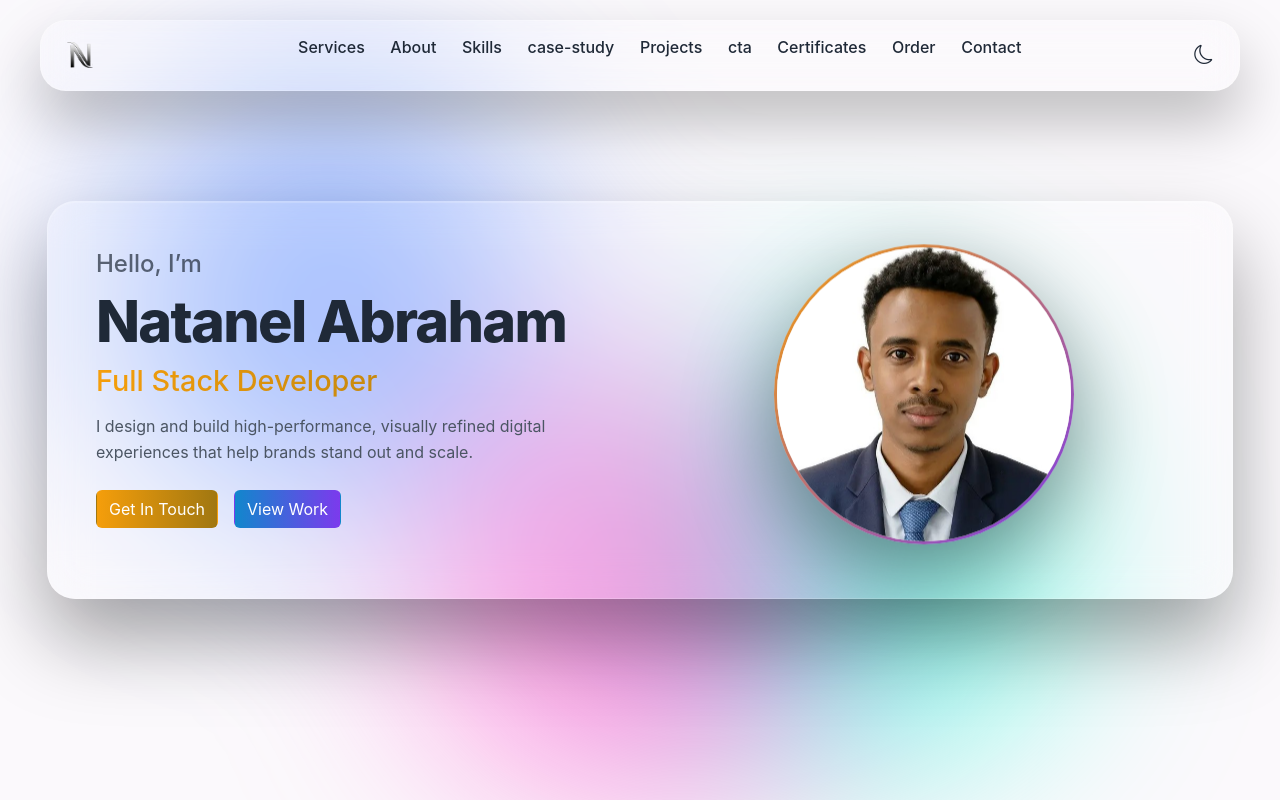
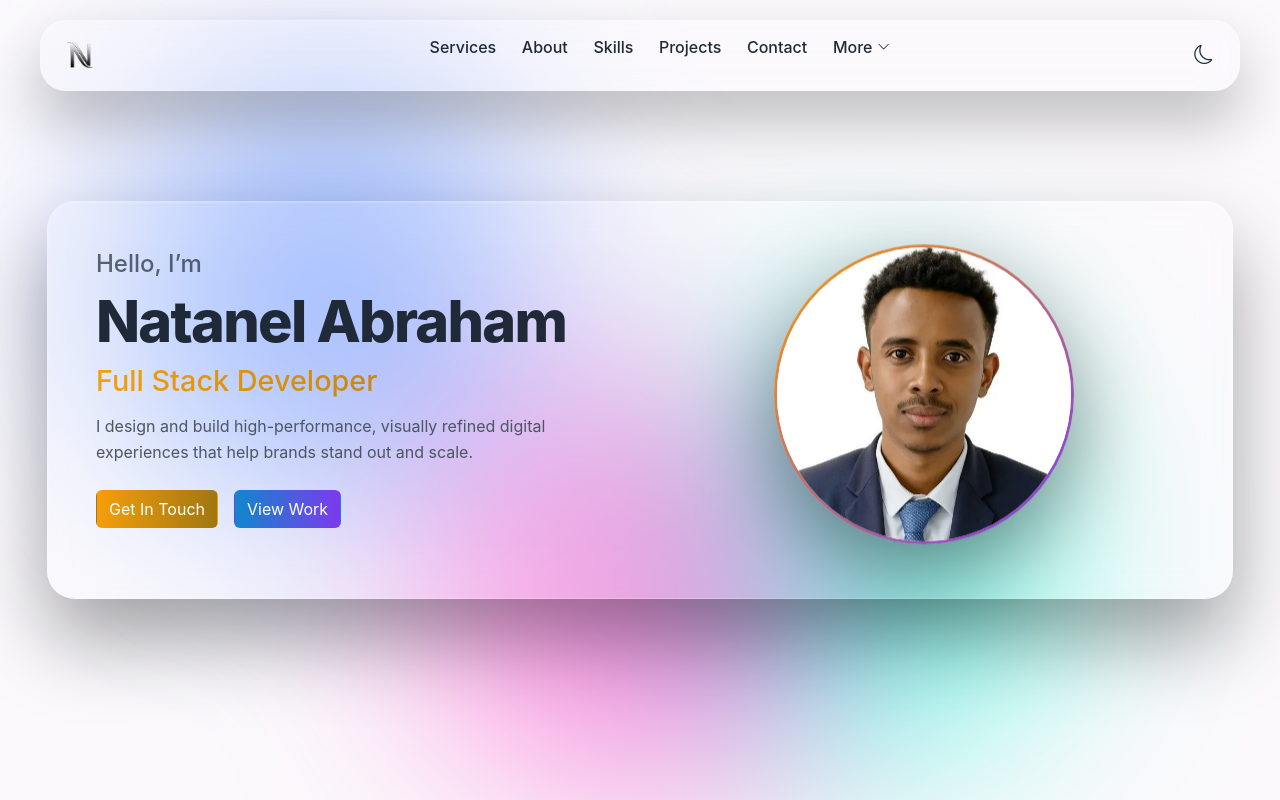
Before and after one commit to NatnaelAbreham/portfolio, a React (Vite) app: page / in a window 1280 px wide. Shown: the top 800 px of the page. Built offline with nearby package versions, Linux system fonts and the light colour scheme.

Commit message:
navbar dropdown

```diff
--- a/src/components/Navbar.jsx
+++ b/src/components/Navbar.jsx
@@ -6,17 +6,23 @@ const Navbar = ({ toggleTheme, theme }) => {
   const [hidden, setHidden] = useState(false);
   const [menuOpen, setMenuOpen] = useState(false);
   const [activeSection, setActiveSection] = useState("home");
+  const [dropdownOpen, setDropdownOpen] = useState(false);
   const lastScroll = useRef(0);
 
-  const navItems = ["Home", "Services", "About", "Skills", "case-study", "Projects","cta", "Certificates", "Order", "Contact"];
+  // Define dropdown items
+  const dropdownItems = ["case-study", "CTA", "Certificates", "Order"];
+  const mainNavItems = ["Home", "Services", "About", "Skills", "Projects", "Contact"];
 
-  // Scroll hide navbar
+  const navItems = [...mainNavItems, ...dropdownItems];
+
+  // Close dropdown on scroll
   useEffect(() => {
     const onScroll = () => {
       const current = window.scrollY;
       if (current > lastScroll.current && current > 120) {
         setHidden(true);
         setMenuOpen(false);
+        setDropdownOpen(false);
       } else {
         setHidden(false);
       }
@@ -26,7 +32,7 @@ const Navbar = ({ toggleTheme, theme }) => {
       navItems.forEach((item) => {
         const el = document.getElementById(item.toLowerCase());
         if (el) {
-          const top = el.offsetTop - 150; // adjust for navbar height
+          const top = el.offsetTop - 150;
           const bottom = top + el.offsetHeight;
           if (current >= top && current < bottom) {
             setActiveSection(item.toLowerCase());
@@ -39,17 +45,27 @@ const Navbar = ({ toggleTheme, theme }) => {
     return () => window.removeEventListener("scroll", onScroll);
   }, [navItems]);
 
+  // Close dropdown when clicking outside
+  useEffect(() => {
+    const handleClickOutside = (event) => {
+      if (!event.target.closest('.dropdown')) {
+        setDropdownOpen(false);
+      }
+    };
+    document.addEventListener('click', handleClickOutside);
+    return () => document.removeEventListener('click', handleClickOutside);
+  }, []);
+
   return (
     <nav className={`floating-navbar ${hidden ? "hide" : ""}`}>
       <div className="nav-glass">
         <a href="#home" className="brand">
           <img src={logo} alt="logo" />
-          {/* <span class  = "text-warning">atty</span> */}
         </a>
 
         {/* Desktop */}
         <ul className="nav-links desktop">
-  {navItems
+          {mainNavItems
             .filter(item => item !== "Home")
             .map(item => (
               <li key={item}>
@@ -61,6 +77,32 @@ const Navbar = ({ toggleTheme, theme }) => {
                 </a>
               </li>
             ))}
+
+          {/* Dropdown */}
+          <li className="dropdown">
+            <button
+              className={`dropdown-btn ${dropdownOpen ? "active-dropdown" : ""}`}
+              onClick={(e) => {
+                e.stopPropagation();
+                setDropdownOpen(!dropdownOpen);
+              }}
+            >
+              More <i className={`bi bi-chevron-down ${dropdownOpen ? "rotate" : ""}`} />
+            </button>
+            <ul className={`dropdown-menu ${dropdownOpen ? "show" : ""}`}>
+              {dropdownItems.map(item => (
+                <li key={item}>
+                  <a
+                    href={`#${item.toLowerCase()}`}
+                    className={activeSection === item.toLowerCase() ? "active" : ""}
+                    onClick={() => setDropdownOpen(false)}
+                  >
+                    {item}
+                  </a>
+                </li>
+              ))}
+            </ul>
+          </li>
         </ul>
 
         {/* Actions */}
@@ -81,7 +123,7 @@ const Navbar = ({ toggleTheme, theme }) => {
 
       {/* Mobile dropdown */}
       <div className={`mobile-menu ${menuOpen ? "show" : ""}`}>
-  {navItems
+        {mainNavItems
           .filter(item => item !== "Home")
           .map(item => (
             <a
@@ -93,6 +135,21 @@ const Navbar = ({ toggleTheme, theme }) => {
               {item}
             </a>
           ))}
+
+        {/* Mobile: Show dropdown items as separate */}
+        <div className="mobile-dropdown-separator">
+          <hr />
+          {dropdownItems.map(item => (
+            <a
+              key={item}
+              href={`#${item.toLowerCase()}`}
+              className={activeSection === item.toLowerCase() ? "active" : ""}
+              onClick={() => setMenuOpen(false)}
+            >
+              {item}
+            </a>
+          ))}
+        </div>
       </div>
     </nav>
   );
--- a/src/styles/navbar.css
+++ b/src/styles/navbar.css
@@ -74,7 +74,81 @@
 
 
 
+/* =========================
+   DROPDOWN STYLES
+========================= */
+.dropdown {
+  position: relative;
+}
 
+.dropdown-btn {
+  background: none;
+  border: none;
+  color: var(--text-primary);
+  font-weight: 500;
+  cursor: pointer;
+  display: flex;
+  align-items: center;
+  gap: 0.3rem;
+  padding: 0;
+  font-size: 1rem;
+}
+
+.dropdown-btn i {
+  transition: transform 0.3s ease;
+  font-size: 0.8rem;
+}
+
+.dropdown-btn i.rotate {
+  transform: rotate(180deg);
+}
+
+.dropdown-menu {
+  position: absolute;
+  top: 100%;
+  left: 0;
+  margin-top: 0.8rem;
+  background: rgba(30, 30, 35, 0.95);
+  backdrop-filter: blur(18px);
+  border: 1px solid rgba(255, 255, 255, 0.18);
+  border-radius: 12px;
+  padding: 0.5rem 0;
+  min-width: 160px;
+  list-style: none;
+  opacity: 0;
+  visibility: hidden;
+  transform: translateY(-10px);
+  transition: all 0.3s ease;
+  z-index: 1000;
+}
+
+.dropdown-menu.show {
+  opacity: 1;
+  visibility: visible;
+  transform: translateY(0);
+}
+
+.dropdown-menu li {
+  padding: 0;
+}
+
+.dropdown-menu a {
+  display: block;
+  padding: 0.6rem 1.2rem;
+  text-decoration: none;
+  color: var(--text-primary);
+  white-space: nowrap;
+  transition: background 0.2s ease;
+}
+
+.dropdown-menu a:hover {
+  background: rgba(255, 255, 255, 0.1);
+  border-radius: 0;
+}
+
+.dropdown-menu a::after {
+  display: none;
+}
 
 /* =========================
    ACTIONS
@@ -133,6 +207,25 @@
   width: 100%;
 }
 
+.mobile-dropdown-separator {
+  margin-top: 0.5rem;
+  padding-top: 0.5rem;
+}
+
+.mobile-dropdown-separator hr {
+  margin: 0.5rem 0;
+  border-color: rgba(255, 255, 255, 0.2);
+}
+
+/* Light theme support */
+[data-theme="light"] .dropdown-menu {
+  background: rgba(255, 255, 255, 0.95);
+  border-color: rgba(0, 0, 0, 0.1);
+}
+
+[data-theme="light"] .dropdown-menu a:hover {
+  background: rgba(0, 0, 0, 0.05);
+}
 
 /* =========================
    RESPONSIVE
```
Lines whose indentation alone changed are shown as unchanged.
